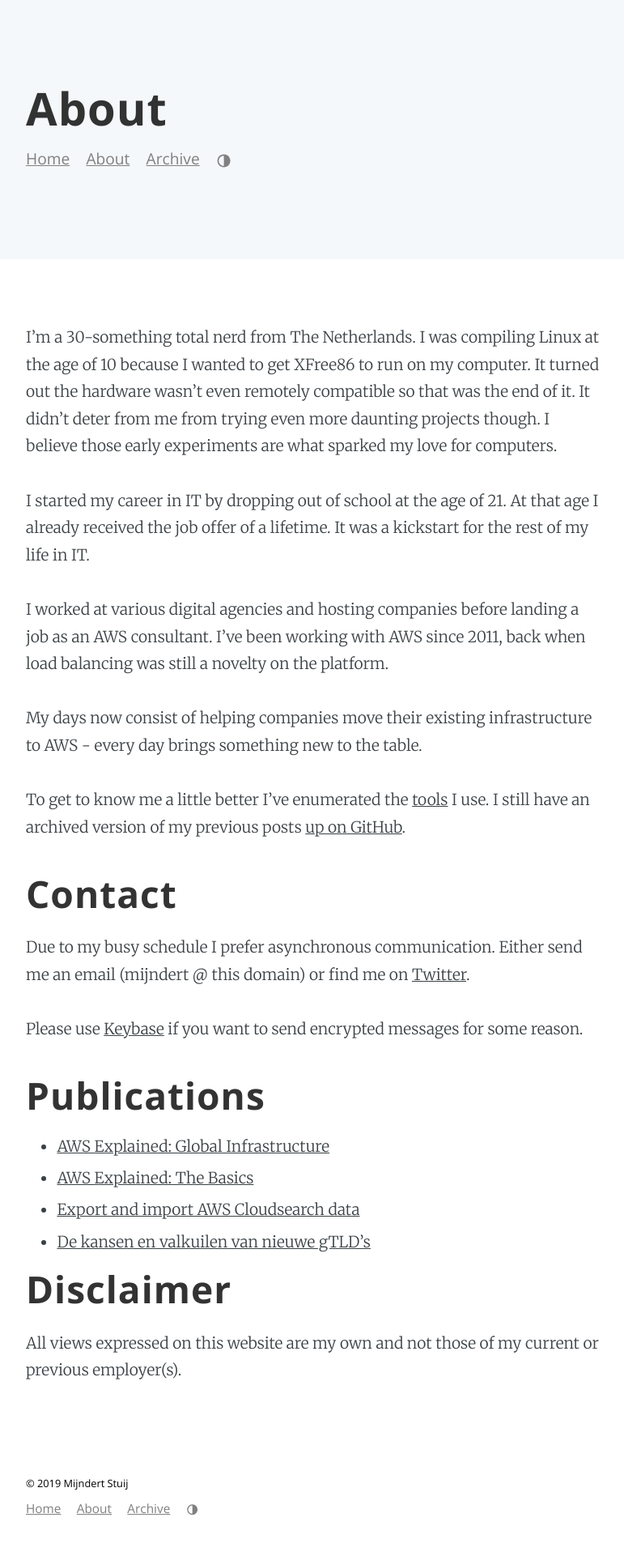
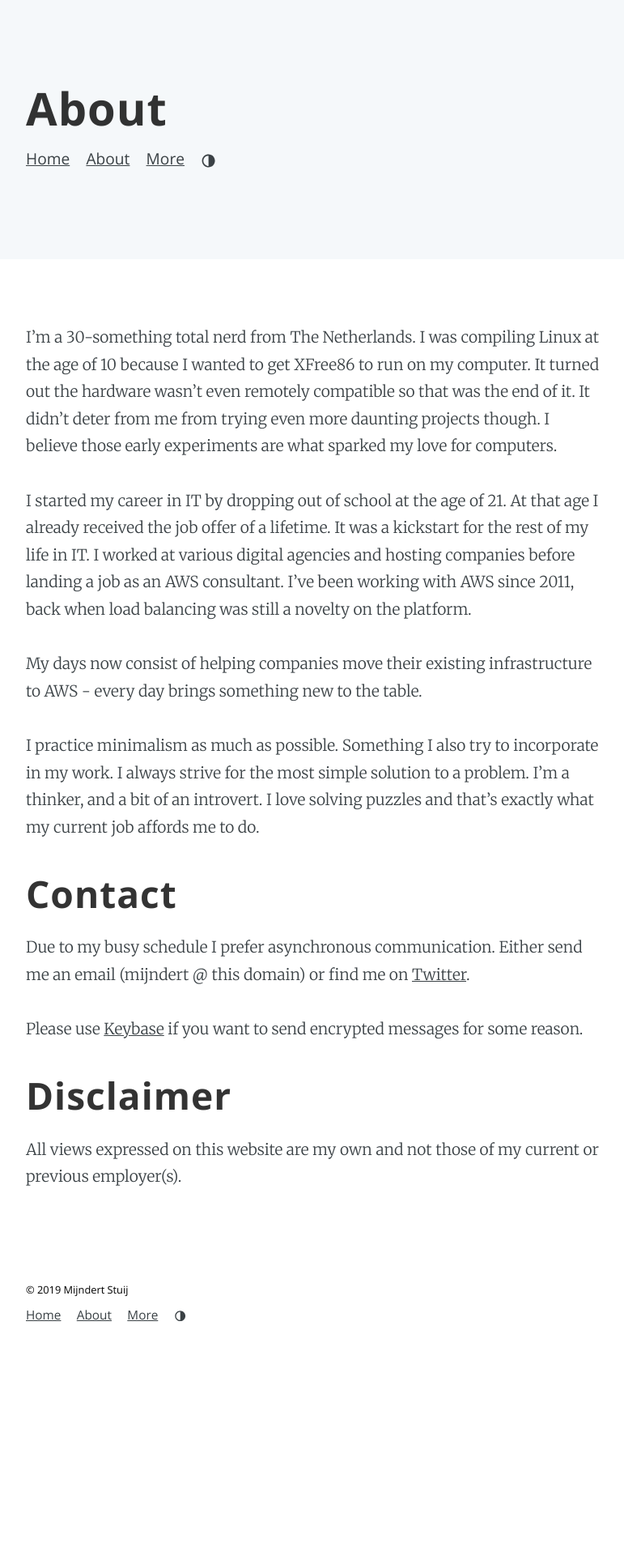
Before and after one commit to mijndert/website, a Jekyll site: the page built from _pages/about.md, in a window 1280 px wide. Shown: the whole page at 81% size, without its empty margins (253-1024 px from the left). Built offline with Jekyll 4.4.1, drawn with Linux system fonts in a browser that asks for light colours; after the commit the page ends 1682 px from its top, so only the background shows below that.

Commit message:
Added a more page

```diff
--- a/_includes/nav.html
+++ b/_includes/nav.html
@@ -1,8 +1,7 @@
     <p class="nav">
       <a href="/">Home</a>
       <a href="/about/">About</a>
-  <a href="/archive/">Archive</a>
-  <!-- <a style="cursor: pointer" onclick="localStorage.setItem('mode', (localStorage.getItem('mode') || 'dark') === 'dark' ? 'bright' : 'dark'); localStorage.getItem('mode') === 'dark' ? document.querySelector('body').classList.add('dark') : document.querySelector('body').classList.remove('dark')" title="Switch to light or dark theme">🌓</a> -->
+      <a href="/more/">More</a>
       <a class="modeswitcher" style="cursor: pointer" onclick="localStorage.setItem('mode', (localStorage.getItem('mode') || 'dark') === 'dark' ? 'bright' : 'dark'); localStorage.getItem('mode') === 'dark' ? document.querySelector('body').classList.add('dark') : document.querySelector('body').classList.remove('dark')" title="Switch to light or dark theme">
         <svg xmlns="http://www.w3.org/2000/svg" xmlns:xlink="http://www.w3.org/1999/xlink" aria-hidden="true" focusable="false" width="1em" height="1em" style="-ms-transform: rotate(360deg); -webkit-transform: rotate(360deg); transform: rotate(360deg);" preserveAspectRatio="xMidYMid meet" viewBox="0 0 24 24"><path d="M12 20c.112 0 .112-5.333 0-16a8 8 0 1 0 0 16zm0 2C6.477 22 2 17.523 2 12S6.477 2 12 2s10 4.477 10 10-4.477 10-10 10z" /></svg>
       </a>
--- a/_pages/about.md
+++ b/_pages/about.md
@@ -6,13 +6,11 @@
 
 I'm a 30-something total nerd from The Netherlands. I was compiling Linux at the age of 10 because I wanted to get XFree86 to run on my computer. It turned out the hardware wasn't even remotely compatible so that was the end of it. It didn't deter from me from trying even more daunting projects though. I believe those early experiments are what sparked my love for computers.
 
-I started my career in IT by dropping out of school at the age of 21. At that age I already received the job offer of a lifetime. It was a kickstart for the rest of my life in IT.
-
-I worked at various digital agencies and hosting companies before landing a job as an AWS consultant. I've been working with AWS since 2011, back when load balancing was still a novelty on the platform.
+I started my career in IT by dropping out of school at the age of 21. At that age I already received the job offer of a lifetime. It was a kickstart for the rest of my life in IT. I worked at various digital agencies and hosting companies before landing a job as an AWS consultant. I've been working with AWS since 2011, back when load balancing was still a novelty on the platform.
 
 My days now consist of helping companies move their existing infrastructure to AWS - every day brings something new to the table.
 
-To get to know me a little better I've enumerated the [tools](/uses) I use. I still have an archived version of my previous posts [up on GitHub](https://mijndert.github.io).
+I practice minimalism as much as possible. Something I also try to incorporate in my work. I always strive for the most simple solution to a problem. I'm a thinker, and a bit of an introvert. I love solving puzzles and that's exactly what my current job affords me to do.
 
 ## Contact
 
@@ -20,13 +18,6 @@
 
 Please use [Keybase](https://keybase.io/mijndert) if you want to send encrypted messages for some reason.
 
-## Publications
-
-- [AWS Explained: Global Infrastructure](https://www.inqdo.com/aws-explained-global-infrastructure/?lang=en)
-- [AWS Explained: The Basics](https://www.inqdo.com/aws-explained-the-basics/?lang=en)
-- [Export and import AWS Cloudsearch data](https://www.inqdo.com/export-and-import-aws-cloudsearch-data/?lang=en)
-- [De kansen en valkuilen van nieuwe gTLD's](https://www.dutchcowboys.nl/online/31643)
-
 ## Disclaimer
 
 All views expressed on this website are my own and not those of my current or previous employer(s).
--- a/assets/css/theme.scss
+++ b/assets/css/theme.scss
@@ -100,12 +100,12 @@
 
       .nav a {
         font-size: 1.2em;
-        color: grey;
+        color: #3A4145;
         margin: 0 1rem 0 0;
       }
 
       .nav svg {
-        fill: grey;
+        fill: #3A4145;
         margin-bottom: -0.25em;
       }
 
@@ -174,6 +174,21 @@
 }
 
 .archive-excerpt {
+  margin: 0.5em 0 1em 0;
+}
+
+.page-list {
+  list-style: none;
+  padding: 0;
+  margin: 0;
+}
+
+.page-title {
+  font-family: $header-font;
+  font-weight: 700;
+}
+
+.page-excerpt {
   margin: 0.5em 0 1em 0;
 }
 
```
Also changed, not shown: _pages/more.html (added, +20 -0 lines). Lines whose indentation alone changed are shown as unchanged.
